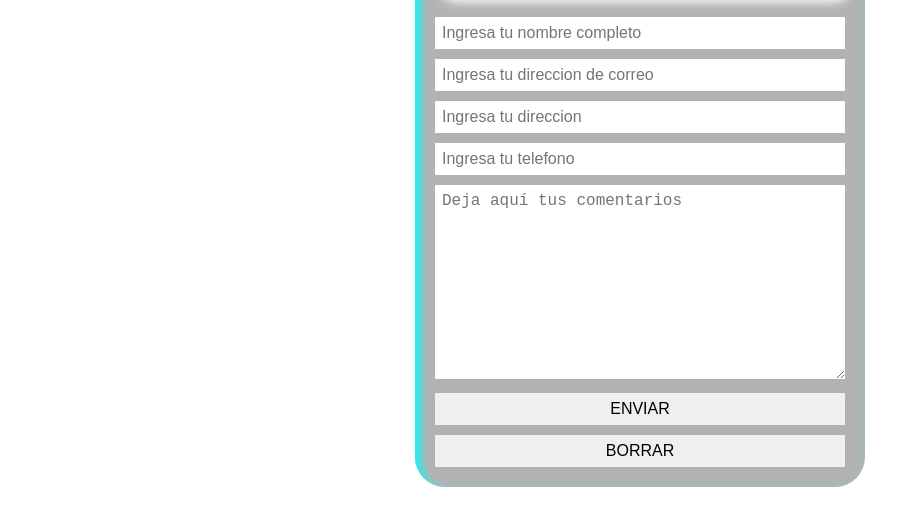
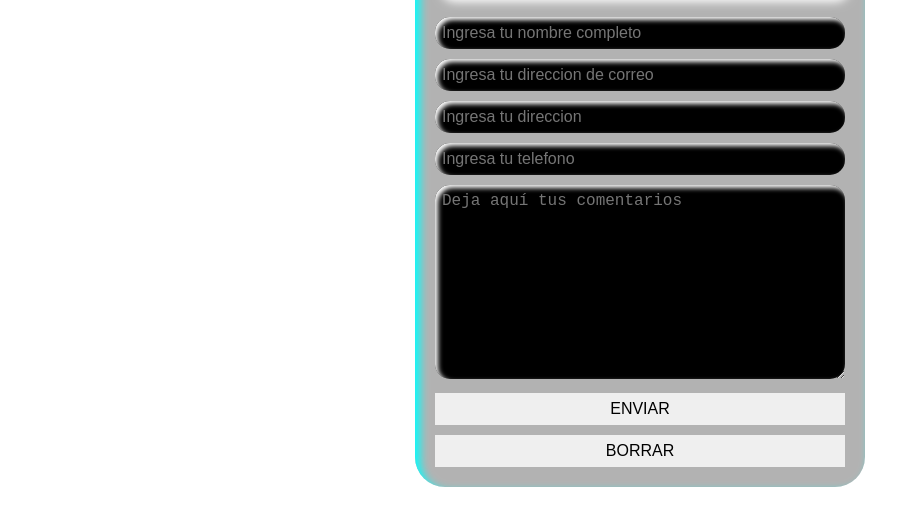
Before and after one commit to mikeiscuaa/Practica09, a plain HTML site: page index.html in a window 1280 px wide. Shown: the part 193-718 px from the top of the page, without its empty margins (0-920 px from the left). Drawn offline with Linux system fonts and the light colour scheme.

Commit message:
tercer commit segunda rama

```diff
--- a/estilos/estilos.css
+++ b/estilos/estilos.css
@@ -40,3 +40,22 @@ input, textarea{
     font-size: 16px;
 
 }
+textarea{
+    min-height: 100px;
+    max-height: 200px;
+    max-width: 100%;
+    min-width: 100%;
+}
+
+/*seleccionamos por id los botones*/
+/*hover es para cuando el mouse esta arriba del elemento, coloca la manita en los botones*/
+#borrar, #enviar:hover{
+    cursor: pointer;
+}
+/*ahora seleccionamos por clase todos los elementos que tienen la clase entrada, le podemos dar un estilo redondeado con sombra*/
+.entrada{
+    background-color: black;
+    color:gray;
+    box-shadow: white 3px 3px 5px inset;
+    border-radius: 15px;
+}
```
